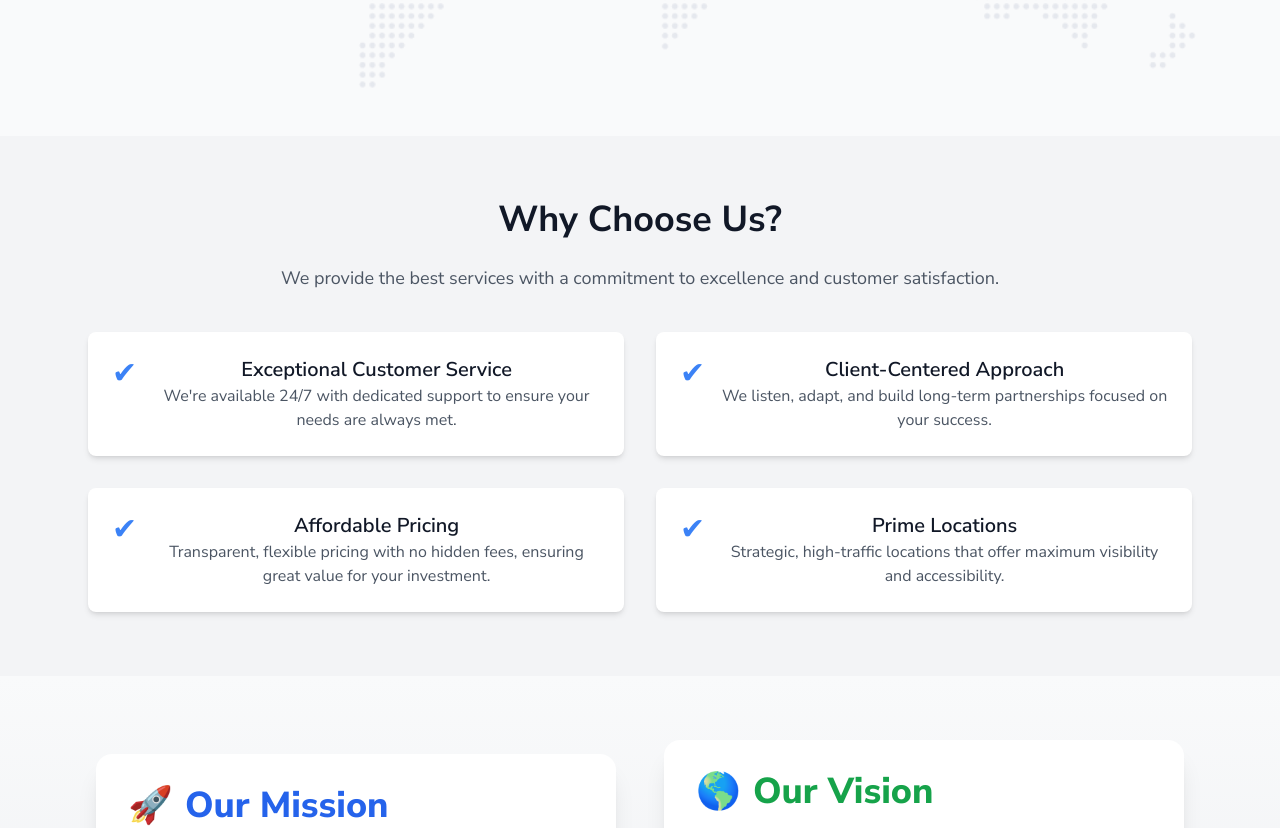
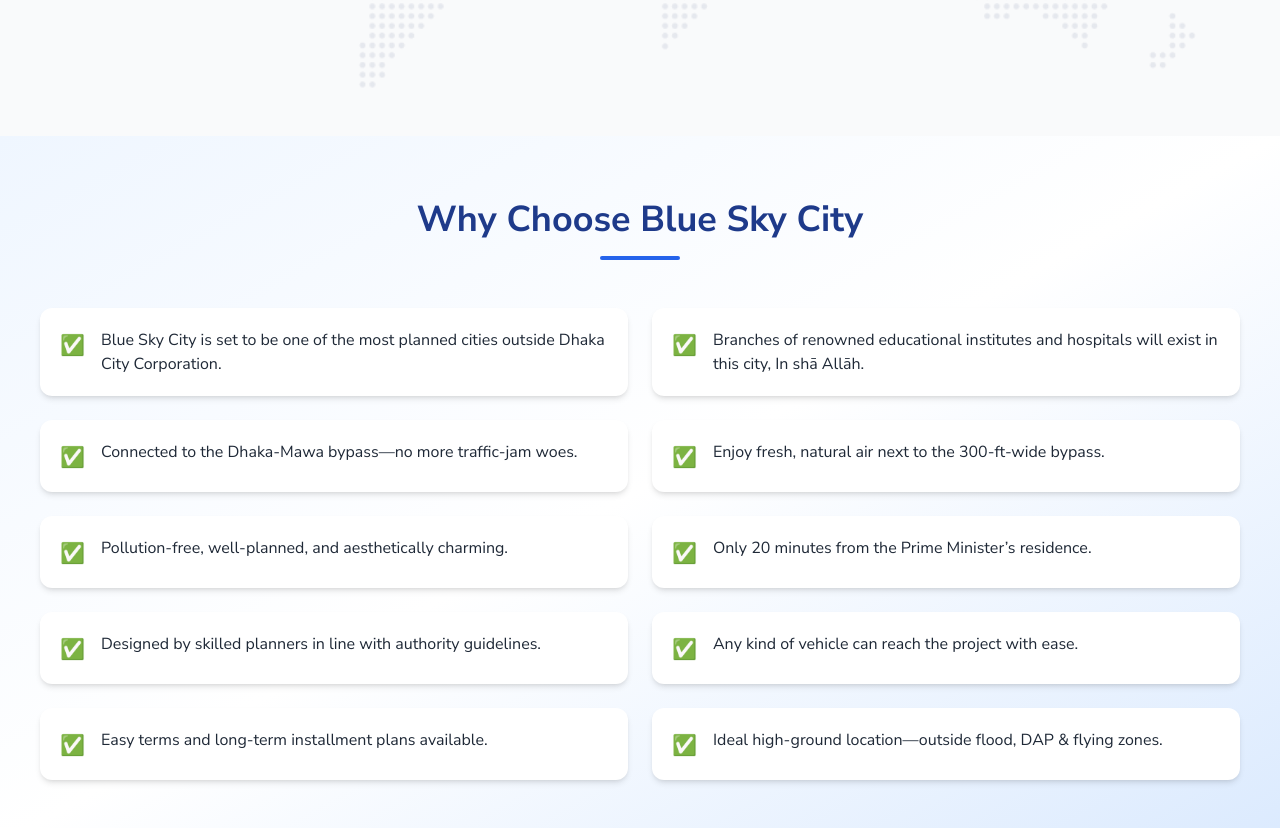
Before and after one commit to sabbir1257/blue_sky_font_end, a Next.js app: page / in a window 1280 px wide. Shown: the part 4940-5768 px from the top of the page. Built offline with nearby package versions, Linux system fonts and the light colour scheme.

Commit message:
add Why Choose Blue Sky City and Terms & Conditions for Plot Allotment Project Location  component add

```diff
--- a/src/components/pages/home/WhyChooseUs.tsx
+++ b/src/components/pages/home/WhyChooseUs.tsx
@@ -1,28 +1,40 @@
 const WhyChooseUs = () => {
+  const points = [
+    "Blue Sky City is set to be one of the most planned cities outside Dhaka City Corporation.",
+    "Branches of renowned educational institutes and hospitals will exist in this city, In shā Allāh.",
+    "Connected to the Dhaka-Mawa bypass—no more traffic-jam woes.",
+    "Enjoy fresh, natural air next to the 300-ft-wide bypass.",
+    "Pollution-free, well-planned, and aesthetically charming.",
+    "Only 20 minutes from the Prime Minister’s residence.",
+    "Designed by skilled planners in line with authority guidelines.",
+    "Any kind of vehicle can reach the project with ease.",
+    "Easy terms and long-term installment plans available.",
+    "Ideal high-ground location—outside flood, DAP & flying zones.",
+  ];
+
   return (
-      <section className="py-16 bg-gray-100">
-        <div className="max-w-6xl mx-auto px-6 text-center">
-          <h2 className="text-4xl font-bold text-gray-900 mb-6">Why Choose Us?</h2>
-          <p className="text-lg text-gray-600 mb-10">
-            We provide the best services with a commitment to excellence and customer satisfaction.
-          </p>
+    <section className="bg-gradient-to-br from-blue-50 via-white to-blue-100 py-16 px-4">
+      <div className="max-w-[1200px] mx-auto">
+        {/* Heading */}
+        <div className="text-center mb-12">
+          <h2 className="text-3xl md:text-4xl font-bold text-blue-900">
+            Why Choose Blue Sky City
+          </h2>
+          <div className="w-20 h-1 mx-auto mt-4 bg-blue-600 rounded-full"></div>
+        </div>
 
-          <div className="grid md:grid-cols-2 gap-8">
-            {[
-              { title: "Exceptional Customer Service", description:  "We're available 24/7 with dedicated support to ensure your needs are always met."},
-              { title: "Client-Centered Approach", description: "We listen, adapt, and build long-term partnerships focused on your success." },
-              { title: "Affordable Pricing", description: "Transparent, flexible pricing with no hidden fees, ensuring great value for your investment." },
-              { title: "Prime Locations", description: "Strategic, high-traffic locations that offer maximum visibility and accessibility." }
-            ].map((feature, index) => (
-              <div key={index} className="flex items-start space-x-4 p-6 bg-white rounded-lg shadow-md">
-                <div className="text-blue-500 text-3xl">✔</div>
-                <div>
-                  <h3 className="text-xl font-semibold text-gray-900">{feature.title}</h3>
-                  <p className="text-gray-600">{feature.description}</p>
-                </div>
-              </div>
+        {/* Grid List */}
+        <ul className="grid grid-cols-1 sm:grid-cols-2 gap-6 text-gray-800">
+          {points.map((point, index) => (
+            <li
+              key={index}
+              className="flex items-start gap-4 bg-white p-5 rounded-xl shadow-md hover:shadow-xl transition duration-300"
+            >
+              <span className="text-blue-600 text-xl mt-1">✅</span>
+              <p className="text-sm md:text-base">{point}</p>
+            </li>
           ))}
-          </div>
+        </ul>
       </div>
     </section>
   );
--- /dev/null
+++ b/src/components/pages/project/ProjectLocation.tsx
@@ -0,0 +1,106 @@
+import Image from 'next/image';
+import React from 'react';
+
+const ProjectLocation = () => {
+    return (
+        <section className="relative isolate overflow-hidden bg-gradient-to-r from-blue-50 via-white to-blue-50 py-16">
+        {/* subtle dotted texture behind everything */}
+        <div
+          aria-hidden
+          className="pointer-events-none absolute inset-0 -z-10 bg-[url('/images/pattern-dots.svg')] opacity-10"
+        />
+
+        <div className="mx-auto max-w-[1200px] px-4 md:px-6">
+          {/* ---------- SECTION HEADING ---------- */}
+          <div className="text-center mb-12">
+          <h2 className="text-3xl md:text-4xl font-bold text-blue-900">
+            Project Location
+          </h2>
+          <div className="w-20 h-1 mx-auto mt-4 bg-blue-600 rounded-full"></div>
+        </div>
+
+          {/* ---------- MAIN GRID ---------- */}
+          <div className="grid gap-10 md:grid-cols-2">
+            {/* IMAGE */}
+            <div className="overflow-hidden rounded-2xl shadow-lg">
+              <Image
+                src="/images/land3.jpg"
+                alt="Project land"
+                width={800}
+                height={600}
+                className="h-full w-full object-cover transition-transform duration-500 hover:scale-110"
+                priority
+              />
+            </div>
+
+            {/* TEXT + LIST */}
+            <div className="flex flex-col justify-center">
+              <h2 className="text-2xl font-semibold text-blue-800 md:text-3xl">
+                Why Choose Blue Sky City
+              </h2>
+
+              <ul
+                role="list"
+                className="mt-6 space-y-3 text-sm leading-relaxed text-gray-700 md:text-base"
+              >
+                <li className="flex gap-3">
+                  <span className="mt-1 h-2 w-2 shrink-0 rounded-full bg-blue-600" />
+                  Blue Sky City is set to be one of the most planned
+                  cities outside Dhaka City Corporation.
+                </li>
+
+                <li className="flex gap-3">
+                  <span className="mt-1 h-2 w-2 shrink-0 rounded-full bg-blue-600" />
+                  Branches of renowned educational institutes and hospitals will
+                  exist in this city, In shā Allāh.
+                </li>
+
+                <li className="flex gap-3">
+                  <span className="mt-1 h-2 w-2 shrink-0 rounded-full bg-blue-600" />
+                  Connected to the Dhaka-Mawa bypass—no more traffic-jam woes.
+                </li>
+
+                <li className="flex gap-3">
+                  <span className="mt-1 h-2 w-2 shrink-0 rounded-full bg-blue-600" />
+                  Enjoy fresh, natural air next to the 300-ft-wide bypass.
+                </li>
+
+                <li className="flex gap-3">
+                  <span className="mt-1 h-2 w-2 shrink-0 rounded-full bg-blue-600" />
+                  Pollution-free, well-planned, and aesthetically charming.
+                </li>
+
+                <li className="flex gap-3">
+                  <span className="mt-1 h-2 w-2 shrink-0 rounded-full bg-blue-600" />
+                  Only 20 minutes from the Prime Minister’s residence.
+                </li>
+
+                <li className="flex gap-3">
+                  <span className="mt-1 h-2 w-2 shrink-0 rounded-full bg-blue-600" />
+                  Designed by skilled planners in line with authority
+                  guidelines.
+                </li>
+
+                <li className="flex gap-3">
+                  <span className="mt-1 h-2 w-2 shrink-0 rounded-full bg-blue-600" />
+                  Any kind of vehicle can reach the project with ease.
+                </li>
+
+                <li className="flex gap-3">
+                  <span className="mt-1 h-2 w-2 shrink-0 rounded-full bg-blue-600" />
+                  Easy terms and long-term installment plans available.
+                </li>
+
+                <li className="flex gap-3">
+                  <span className="mt-1 h-2 w-2 shrink-0 rounded-full bg-blue-600" />
+                  Ideal high-ground location—outside flood, DAP & flying zones.
+                </li>
+              </ul>
+            </div>
+          </div>
+        </div>
+      </section>
+    );
+};
+
+export default ProjectLocation;
--- /dev/null
+++ b/src/components/pages/project/TermsAndConditions.tsx
@@ -0,0 +1,48 @@
+import React from "react";
+import { CheckCircle2 } from "lucide-react";
+
+const terms = [
+  "Allotment of plots will be made on a first come, first served basis.",
+  "Application for plots should be made on a prescribed application form duly signed by the applicant along with 3 copies of photograph, 2 copies of the nominee’s photograph, and booking money.",
+  "National ID card/passport/citizenship certificate issued by the city corporation counselor should be handed in.",
+  "Payment of booking money should be made along with the application.",
+  "In case of prompt payment and installments, the contract will be signed after the reception of down payment and booking money.",
+  "More than one plot can be owned by a single person, and vice versa.",
+  "Bangladeshis residing abroad may remit payments in foreign exchange by TT/Bank draft.",
+  "All payments should be made by Pay Order/cash/cheque/Bank Draft in favour of Unity Landmark Limited.",
+  "The main connections of water supply, electricity, gas, and sewerage system will be set up by the company as per the rules and regulations of the government. In this connection, the allottee will be billed proportionately on actual cost basis.",
+  "The allottee should set up the connections in his/her plot at his/her own expense.",
+  "After the completion of construction and the payment, plots will be registered, followed by transferal.",
+  "Following the transfer of plots, a committee for social welfare – Tribhuban Dreamland City Society – consisting of members from the plot owners, will be formed.",
+  "A welfare fund should meet necessary expenses. Subscription to the fund should be taken out as per the decision made by the society.",
+  "In case of failure to pay the full amount, application should be made to refund the amount already paid by the allottee. 20% of the paid amount will be taken out as documentation/service charge while the rest is refunded by cheque within three months.",
+  "The company will not be responsible for any hindrance in project development and handing over of plots due to natural disaster, political unrest, etc.",
+];
+
+const TermsAndConditions = () => {
+  return (
+    <div className="bg-gradient-to-br from-white to-blue-50 py-16 px-4">
+      <div className="max-w-6xl mx-auto rounded-2xl shadow-xl  p-10">
+        <h1 className="text-3xl md:text-4xl font-extrabold text-center text-blue-900 mb-10">
+          Terms & Conditions for Plot Allotment
+        </h1>
+
+        <div className="grid gap-6 md:grid-cols-2">
+          {terms.map((term, index) => (
+            <div
+              key={index}
+              className="flex items-start gap-4 bg-blue-50 p-4 rounded-xl shadow-sm hover:shadow-md transition-shadow"
+            >
+              <CheckCircle2 className="text-blue-700 min-w-6 min-h-6 mt-1" />
+              <p className="text-gray-800 leading-relaxed text-sm md:text-base">
+                {term}
+              </p>
+            </div>
+          ))}
+        </div>
+      </div>
+    </div>
+  );
+};
+
+export default TermsAndConditions;
--- a/src/pages/project/index.tsx
+++ b/src/pages/project/index.tsx
@@ -1,8 +1,13 @@
+import WhyChooseUs from "@/components/pages/home/WhyChooseUs";
 import Facilities from "@/components/pages/project/Facilities";
 import ImageGallery from "@/components/pages/project/ImageGallery";
 import Living from "@/components/pages/project/Living";
 import ProjectHeroSection from "@/components/pages/project/ProjectHeroSection";
+import ProjectLocation from "@/components/pages/project/ProjectLocation";
+import TermsAndConditions from "@/components/pages/project/TermsAndConditions";
 import VideoShowSection from "@/components/pages/project/VideoShowSection";
+import EmbeddedMap from "@/components/shared/EmbeddedMap";
+import Image from "next/image";
 import React from "react";
 
 const Project = () => {
@@ -13,7 +18,6 @@
     "/images/land.jpg",
     "/images/land.jpg",
     "/images/land.jpg",
-
   ];
   return (
     <section>
@@ -26,6 +30,10 @@
         modalWidth="w-[850px]"
         modalHeight="h-[800px]"
       />
+      <WhyChooseUs/>
+      <TermsAndConditions/>
+      <ProjectLocation/>
+      <EmbeddedMap />
     </section>
   );
 };
```
Also changed, not shown: src/components/pages/project/Living.tsx (+4 -4 lines), 1 other file (tests, documents, lock files or other folders). Lines whose indentation alone changed are shown as unchanged.
